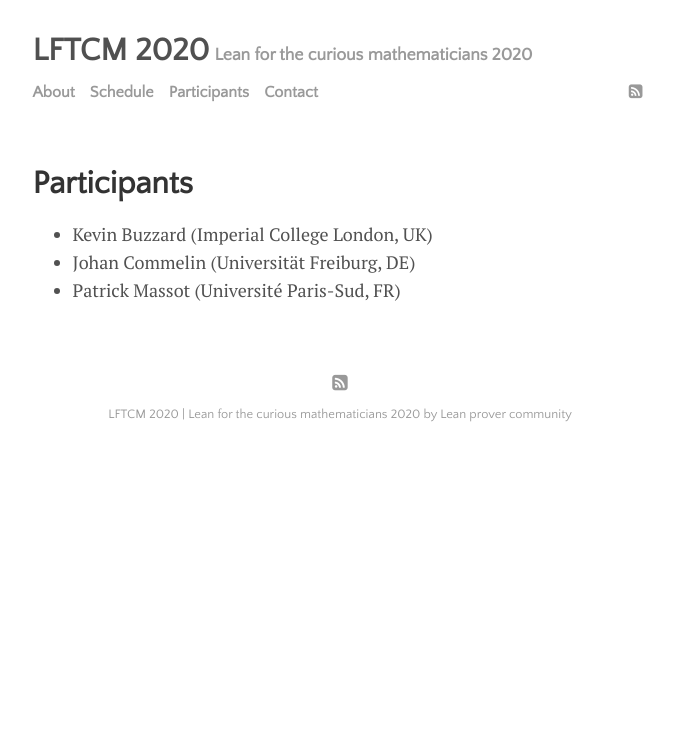
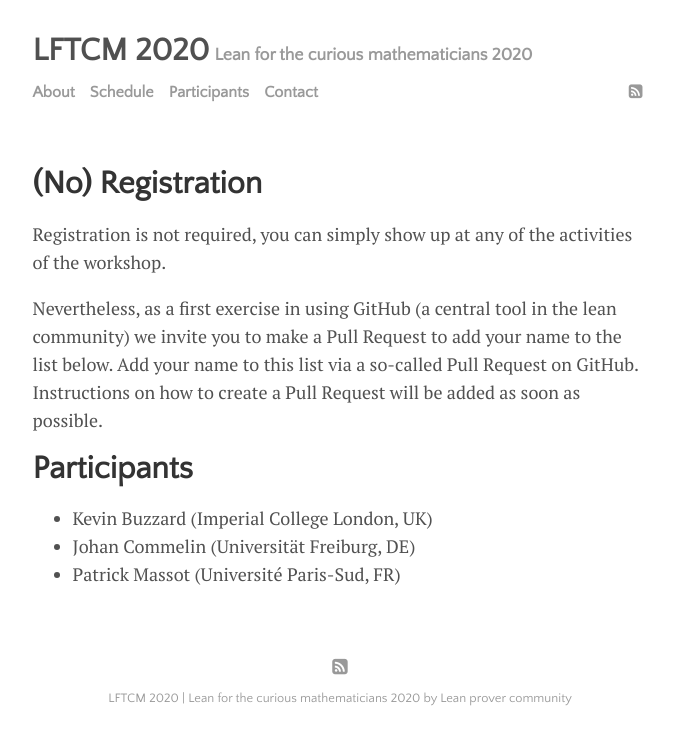
Before and after one commit to leanprover-community/lftcm2020, a Jekyll site: the page built from participants.md, in a window 1280 px wide. Shown: the top 745 px of the page, without its empty margins (300-974 px from the left). Built offline with Jekyll 4.4.1, drawn with Linux system fonts in a browser that asks for light colours.

Commit message:
Add some remarks to participants.md

```diff
--- a/participants.md
+++ b/participants.md
@@ -5,6 +5,18 @@
 image: mountains.jpg
 ---
 
+# (No) Registration
+
+Registration is not required,
+you can simply show up at any of the activities of the workshop.
+
+Nevertheless, as a first exercise in using GitHub
+(a central tool in the lean community)
+we invite you to make a Pull Request
+to add your name to the list below.
+Add your name to this list via a so-called Pull Request on GitHub.
+Instructions on how to create a Pull Request will be added as soon as possible.
+
 # Participants
 
 * Kevin Buzzard (Imperial College London, UK)
```
